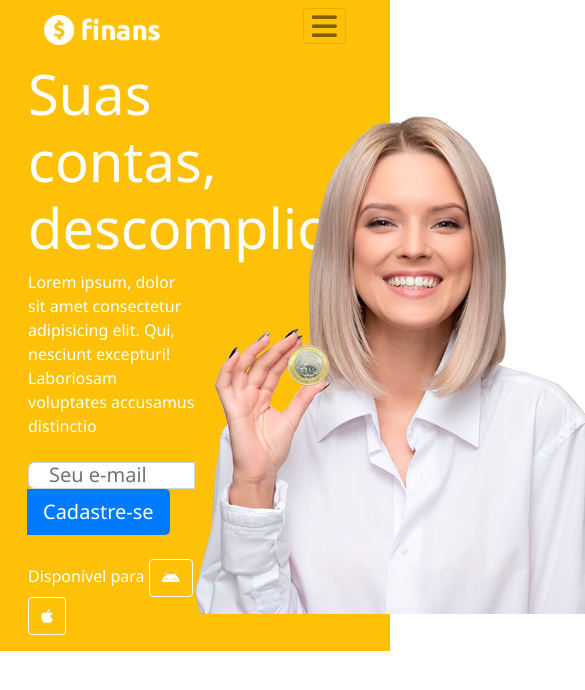
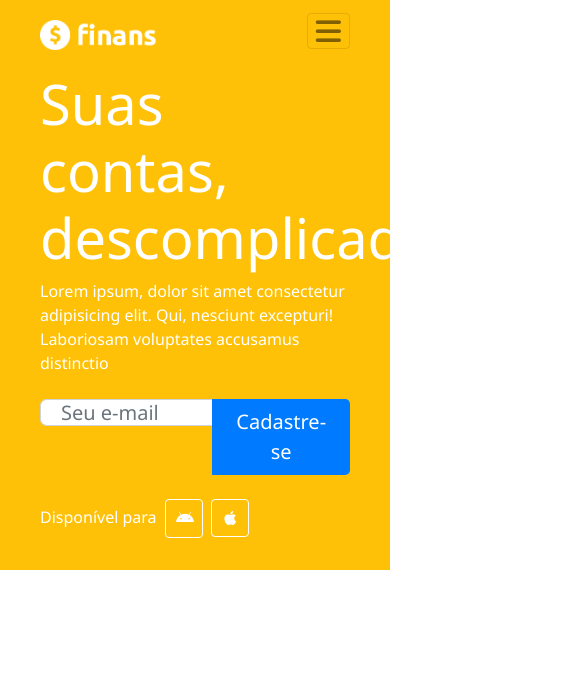
Before and after one commit to WagnerRicardo/HTML-CSS-PROJECTS, a plain HTML site: page Finans-CSS+HTML/index.html in a window 390 px wide. Shown: the top 690 px of the page, 585 px wide, since content can reach past the window. Drawn offline with nearby package versions, Linux system fonts and the light colour scheme.

Commit message:
header content

```diff
--- a/Finans-CSS+HTML/CSS/style.css
+++ b/Finans-CSS+HTML/CSS/style.css
@@ -11,8 +11,9 @@ body {
 }
 .container {
     max-width: 930px;
-    padding-right: 1.75em;
-    padding-left: 1.75em;
+    padding-top: .3em;
+    padding-right: calc(2em + 8px);
+    padding-left: calc(2em + 8px);
     margin-right: auto;
     margin-left: auto;
     display: flex;
@@ -20,17 +21,17 @@ body {
     align-items: center;
     justify-content: space-between;
 }
-@media (min-width: 992px){
+@media (min-width: 960px){
     .container {
     max-width: 960px;
     }
 }
-@media (max-width: 769px){
+@media (max-width: 860px){
     .container {
     max-width: 720px;
     }
 }
-@media (max-width: 578px){
+@media (max-width: 760px){
     .container {
     max-width: 540px;
     }
@@ -50,6 +51,9 @@ header{
     box-sizing: border-box;
     color: white;
 }
+header a{
+    text-decoration: none;
+}
 header a.btn{
     border: 1px solid white;
 }
@@ -63,15 +67,21 @@ header a.btn:hover{
 header a.btn:hover{
     color: #000;
 }
+@media (max-width: 760px){
+    header{
+        padding-bottom: 1em;
+    }
+}
+/*logo*/
 .brand img{
     width: 142px;
 }
-@media (max-width:769px){
+@media (max-width:860px){
     .brand img{
         width: 132px;
     }
 }
-@media (max-width:578px){
+@media (max-width:760px){
     .brand img{
         width: 116px;
         z-index: 1;
@@ -79,8 +89,9 @@ header a.btn:hover{
 }
 /*Nav layout*/
 nav{
-    padding: 0.5em 1em;
+    padding: 0.5em 0;
     background-color: transparent;
+
 }
 .active{
     opacity: 1;
@@ -117,7 +128,7 @@ nav ul li a:hover{
 input#menu{
     display: none;
 }
-@media (max-width:648px){
+@media (max-width:760px){
     .menucheck{
         display: block;
         z-index: 1;
@@ -166,8 +177,19 @@ input#menu{
     align-items: center;
 }
 .home-text{
-    width: 50%;
+    width: 100%;
 }
+.home-text a.btn {
+    margin-left: 4px;
+}
+/*Fixing icon spacing*/
+.btn-fix{
+    padding: .5em .5em;
+}
+.icon-fix{
+    padding-left: .25em;
+}
+/*-*/
 h1.display-header{
     font-size: 3.5rem;
     font-weight: 300;
@@ -189,14 +211,15 @@ header .input-group{
 }
 header .input-group .form-control{
     height: calc(1.25em + 2px);
-    width: 62%;
+    flex: 1 1 auto;
+    width: 1%;
     padding: .5em 1em;
     font-size: 1.25em;
     line-height: 1.5;
     border-radius: .3em;
     border-top-right-radius: 0;
     border-bottom-right-radius: 0;
-    display: block;
+    display: inline-block;
     color: #495057;
     background-color: #fff;
     background-clip: padding-box;
@@ -207,6 +230,8 @@ header .input-group .form-control{
 header .input-group .input-group-append{
     display: flex;
     border: none;
+    width: 8.6em;
+    z-index: 2;
 }
 header .input-group .input-group-append:hover button.btn{
     background-color: #005bbd;
@@ -226,3 +251,49 @@ header .input-group .input-group-append button.btn{
     background-color: #007bff;
     border: none;
 }
+/*Header content Responsive*/
+@media (min-width: 960px){
+    .text-container{
+        width: 50%;
+    }
+    .home-img{
+        width: 50%;
+    }
+    /*Fixing icon spacing*/
+    .btn-fix{
+        padding: .35em .5em;
+    }
+    .icon-fix{
+        padding-left: .15em;
+    }
+}
+@media (max-width: 860px){
+    .text-container{
+        width: 100%;
+        display: flex;
+        align-items: center;
+    }
+    .home-img{
+        text-align: center;
+        width: 100%;
+    }
+    /*Fixing icon spacing*/
+    .btn-fix{
+        padding: .37em .5em;
+    }
+    .icon-fix{
+        padding-left: .15em;
+    }
+}
+@media (max-width: 760px){
+    .home-img{
+        display: none;
+    }
+    /*Fixing icon spacing*/
+    .btn-fix{
+        padding: .39em .5em;
+    }
+    .icon-fix{
+        padding-left: .15em;
+    }
+}
--- a/Finans-CSS+HTML/index.html
+++ b/Finans-CSS+HTML/index.html
@@ -55,6 +55,7 @@
         <!--Header content-->
         <div class="container">
             <!--text-->
+            <div class="text-container">
                 <div class="home-text">
                     <h1 class="display-header">Suas contas, descomplicadas</h1>
                     <p>Lorem ipsum, dolor sit amet consectetur adipisicing elit.
@@ -70,13 +71,14 @@
                     </form>
                     <!--plataforms-->
                     <p>Disponível para
-                    <a href="#" class="btn btn-outline-light">
-                      <i class="fa-brands fa-android"></i>
+                        <a href="#" class="btn btn-fix">
+                        <i class="fa-brands fa-android icon-fix"></i>
                         </a>
-                    <a href="#" class="btn btn-outline-light">
+                        <a href="#" class="btn">
                         <i class="fa-brands fa-apple"></i>
                         </a>
                     </p>
+                </div>
             </div>
             <!--image-->
             <div class="home-img">
```
Lines whose indentation alone changed are shown as unchanged.
